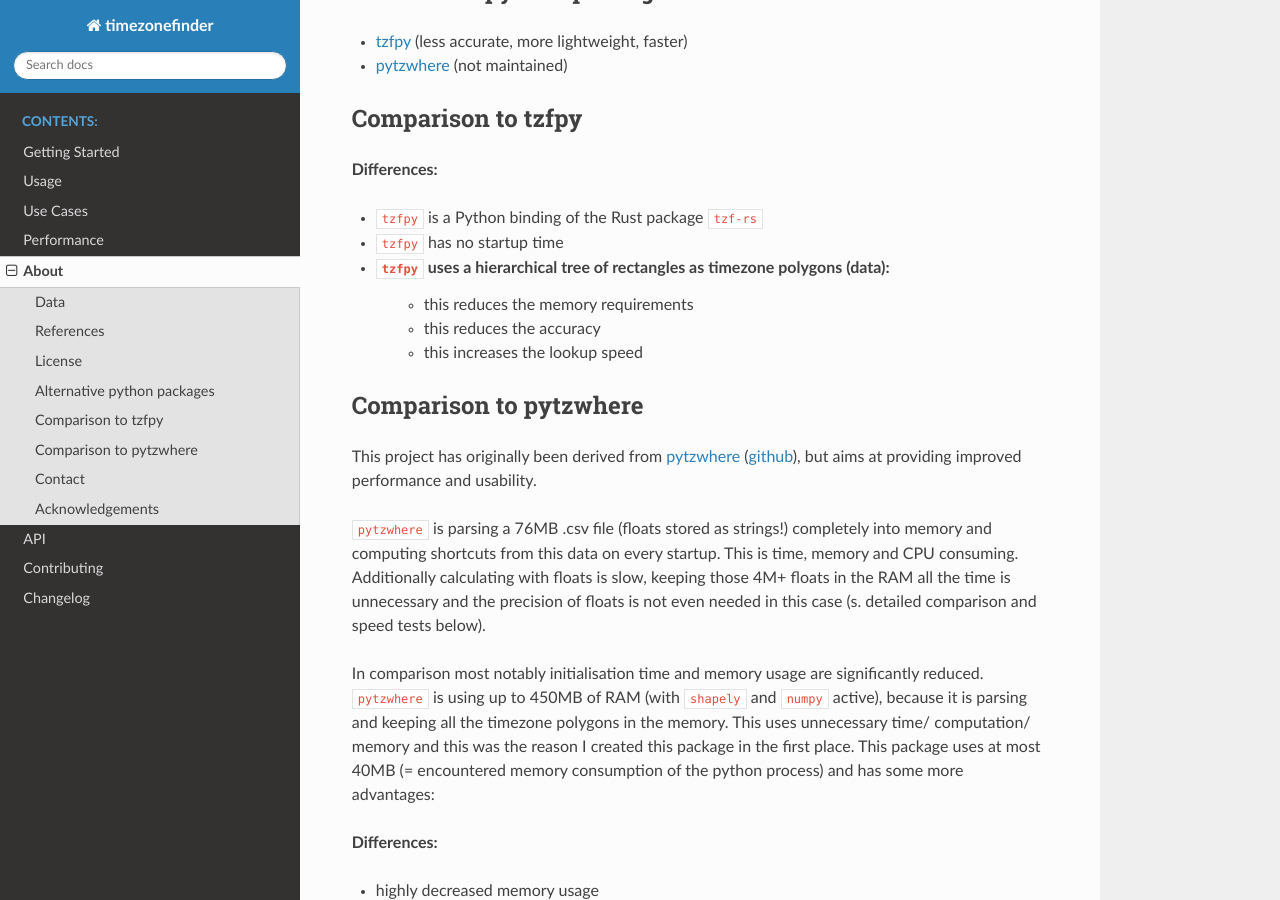
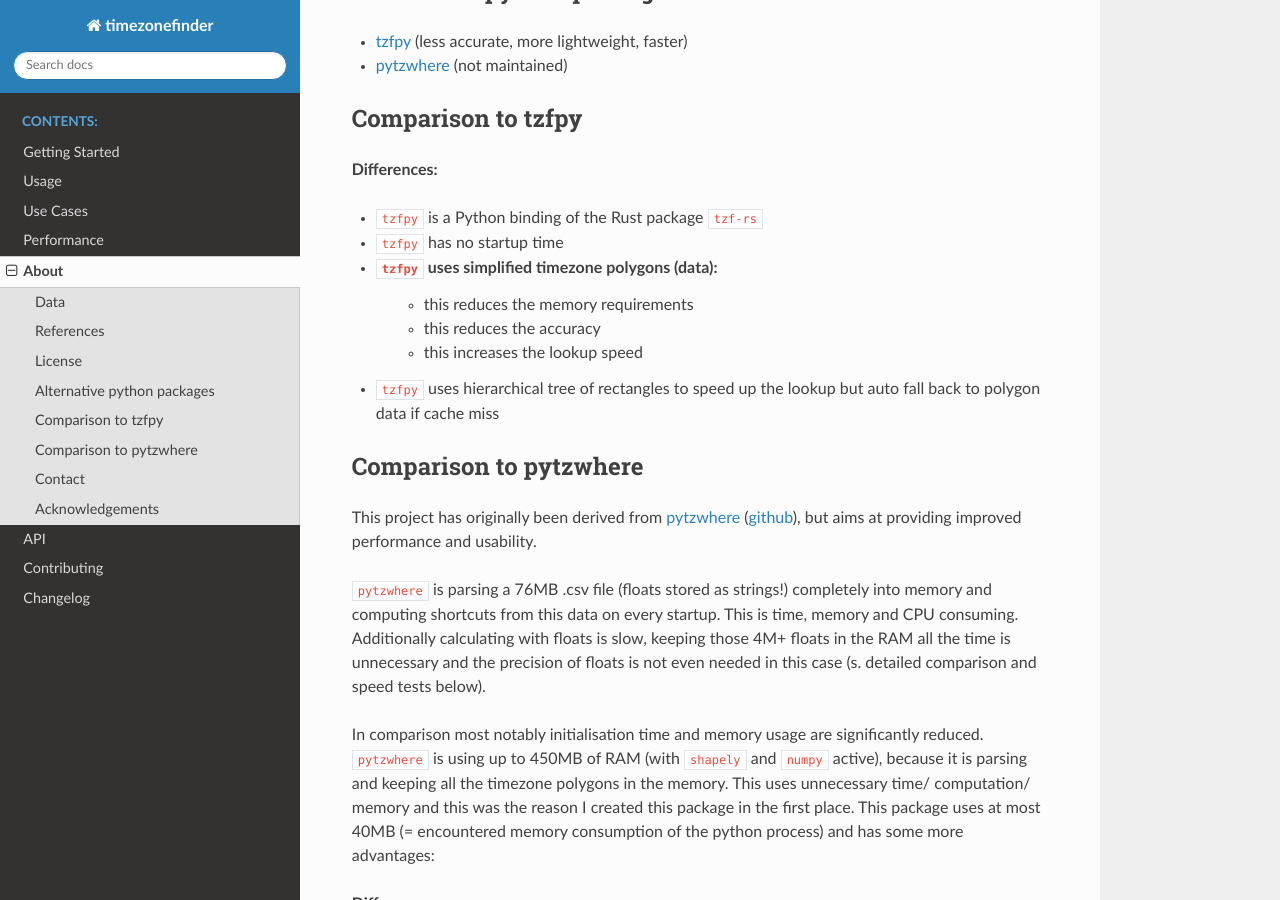
Before and after one commit to jannikmi/timezonefinder, a Sphinx documentation site: the page built from docs/3_about.rst, in a window 1280 px wide and 900 px high, scrolled down 1465 px. Built offline with Sphinx 7.4.7 and the Read the Docs theme 2.0.0, drawn with Linux system fonts in a browser that asks for light colours.

Commit message:
Correct tzfpy docs (#205)

```diff
--- a/docs/3_about.rst
+++ b/docs/3_about.rst
@@ -74,11 +74,11 @@
 
 - ``tzfpy`` is a Python binding of the Rust package ``tzf-rs``
 - ``tzfpy`` has no startup time
-- ``tzfpy`` uses a hierarchical tree of rectangles as timezone polygons (data):
+- ``tzfpy`` uses simplified timezone polygons (data):
     - this reduces the memory requirements
     - this reduces the accuracy
     - this increases the lookup speed
-
+- ``tzfpy`` uses hierarchical tree of rectangles to speed up the lookup but auto fall back to polygon data if cache miss
 
 Comparison to pytzwhere
 -----------------------
```
